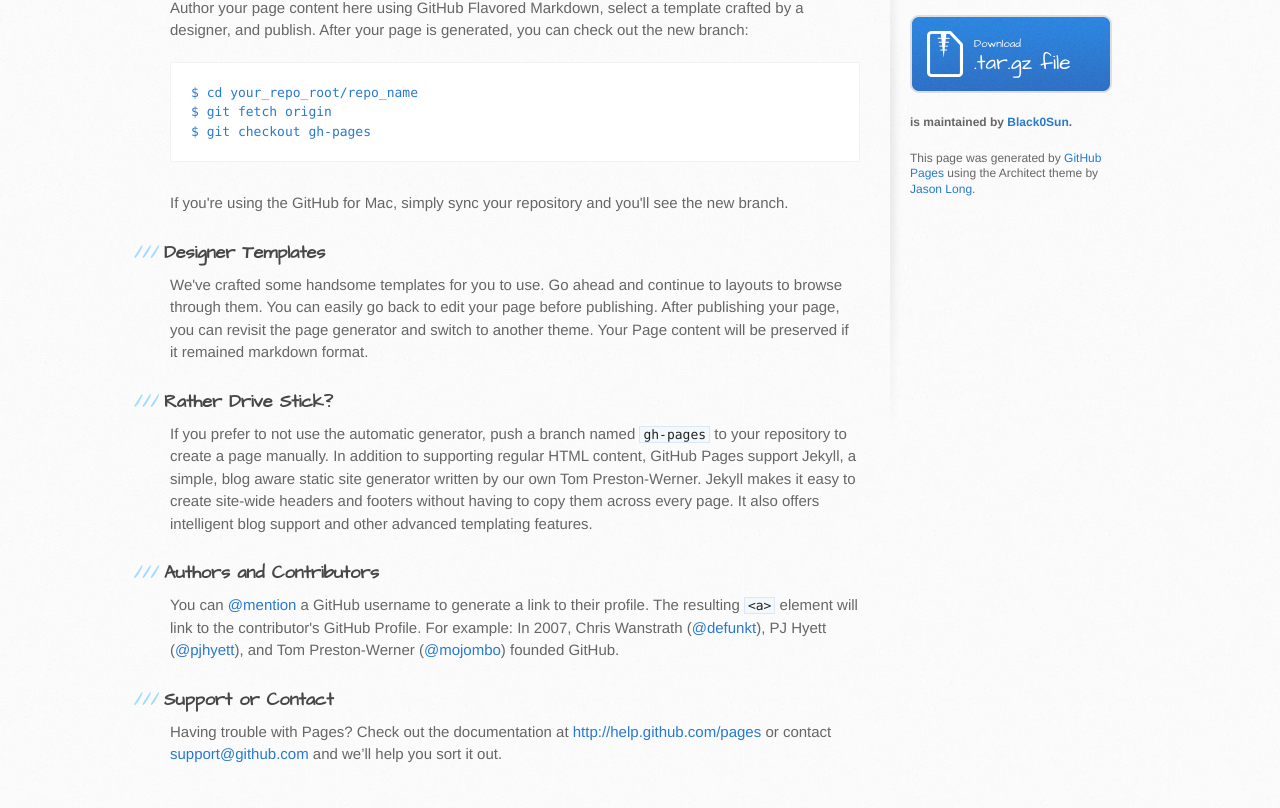
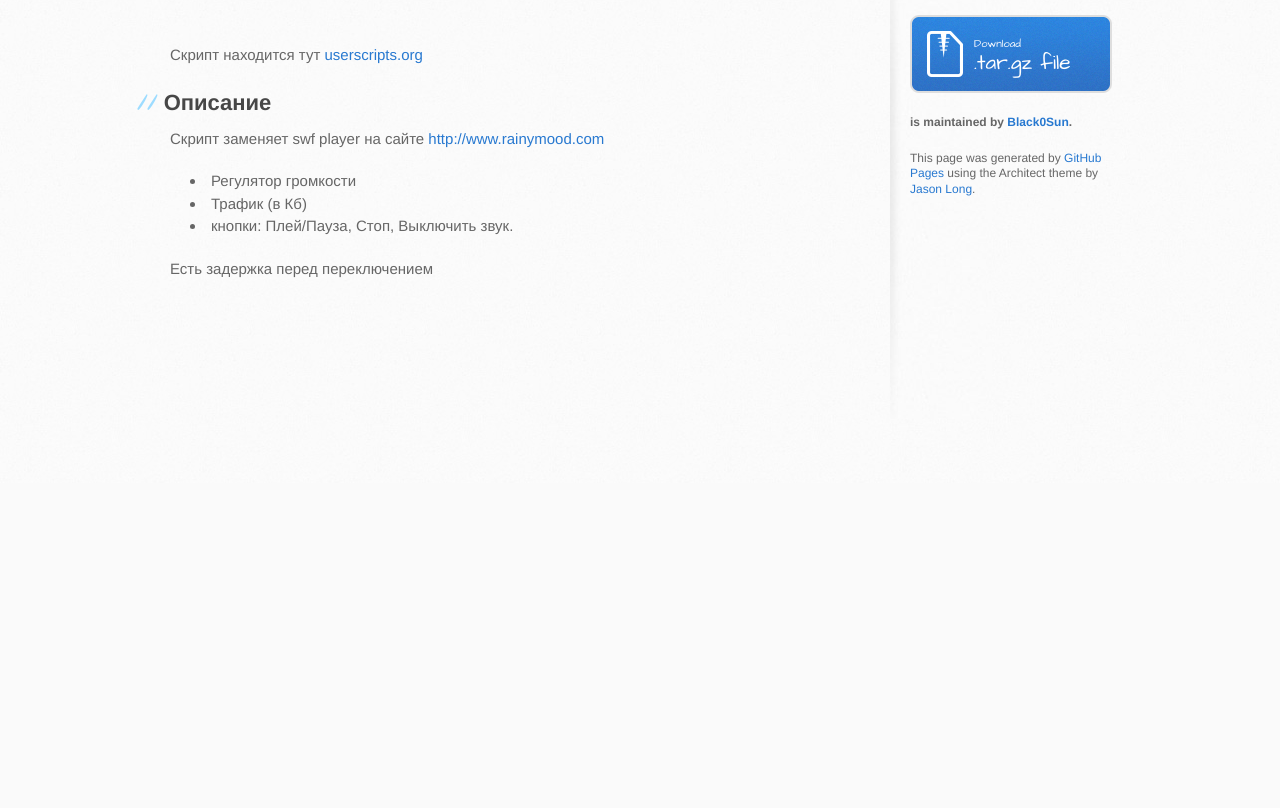
Before and after one commit to Black-Sunlight/rainymood, a plain HTML site: page index.html in a window 1280 px wide. Shown: the part 317-1125 px from the top of the page. After the commit the page ends 800 px from the top, so only its background shows below. Drawn offline with Linux system fonts and the light colour scheme.

```diff
--- a/index.html
+++ b/index.html
@@ -28,32 +28,21 @@
     <div id="content-wrapper">
       <div class="inner clearfix">
         <section id="main-content">
-          <h3>Welcome to GitHub Pages.</h3>
+          <h1>rainymood</h1>
 
-<p>This automatic page generator is the easiest way to create beautiful pages for all of your projects. Author your page content here using GitHub Flavored Markdown, select a template crafted by a designer, and publish. After your page is generated, you can check out the new branch:</p>
+<p>Файлы и скрипты для настройки <a href="http://www.rainymood.com/">http://www.rainymood.com/</a></p>
 
-<pre><code>$ cd your_repo_root/repo_name
-$ git fetch origin
-$ git checkout gh-pages
-</code></pre>
+<hr><p>Скрипт находится тут <a href="http://userscripts.org/scripts/show/168590">userscripts.org</a> </p>
 
-<p>If you're using the GitHub for Mac, simply sync your repository and you'll see the new branch.</p>
+<h2>Описание</h2>
 
-<h3>Designer Templates</h3>
+<p>Скрипт заменяет swf player на сайте <a href="http://www.rainymood.com">http://www.rainymood.com</a> </p>
 
-<p>We've crafted some handsome templates for you to use. Go ahead and continue to layouts to browse through them. You can easily go back to edit your page before publishing. After publishing your page, you can revisit the page generator and switch to another theme. Your Page content will be preserved if it remained markdown format.</p>
-
-<h3>Rather Drive Stick?</h3>
-
-<p>If you prefer to not use the automatic generator, push a branch named <code>gh-pages</code> to your repository to create a page manually. In addition to supporting regular HTML content, GitHub Pages support Jekyll, a simple, blog aware static site generator written by our own Tom Preston-Werner. Jekyll makes it easy to create site-wide headers and footers without having to copy them across every page. It also offers intelligent blog support and other advanced templating features.</p>
-
-<h3>Authors and Contributors</h3>
-
-<p>You can <a href="https://github.com/blog/821" class="user-mention">@mention</a> a GitHub username to generate a link to their profile. The resulting <code>&lt;a&gt;</code> element will link to the contributor's GitHub Profile. For example: In 2007, Chris Wanstrath (<a href="https://github.com/defunkt" class="user-mention">@defunkt</a>), PJ Hyett (<a href="https://github.com/pjhyett" class="user-mention">@pjhyett</a>), and Tom Preston-Werner (<a href="https://github.com/mojombo" class="user-mention">@mojombo</a>) founded GitHub.</p>
-
-<h3>Support or Contact</h3>
-
-<p>Having trouble with Pages? Check out the documentation at <a href="http://help.github.com/pages">http://help.github.com/pages</a> or contact <a href="mailto:support@github.com">support@github.com</a> and we’ll help you sort it out.</p>
+<ul>
+<li>Регулятор громкости</li>
+<li>Трафик (в Кб)</li>
+<li>кнопки: Плей/Пауза, Стоп, Выключить звук.</li>
+</ul><p>Есть задержка перед переключением</p>
         </section>
 
         <aside id="sidebar">
```
Also changed, not shown: params.json (+1 -1 lines).
